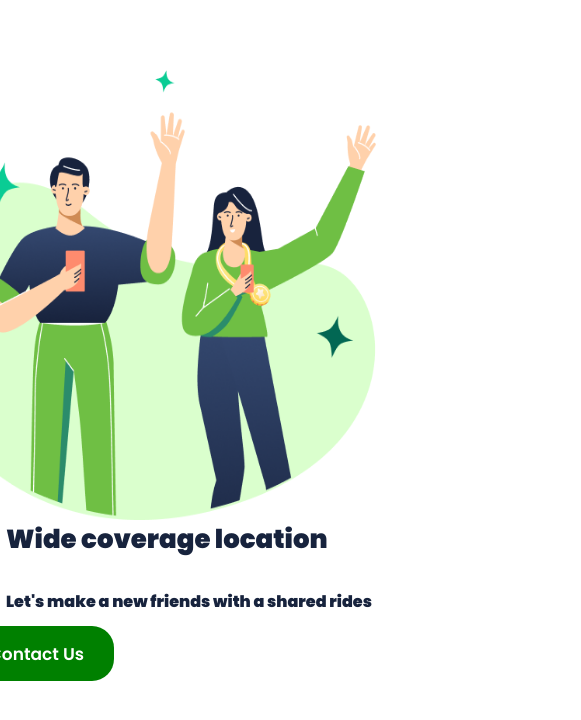
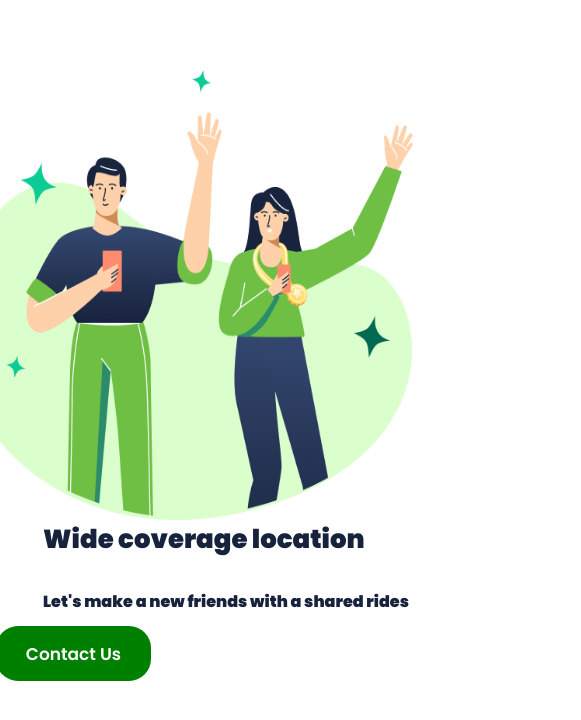
Before and after one commit to andmb20/PROJETO-CSS, a plain HTML site: page index.html in a window 390 px wide. Shown: the whole page, 581 px wide, since content can reach past the window. Drawn offline with Linux system fonts and the light colour scheme.

Commit message:
Alteração responsividade style.css

```diff
--- a/style.css
+++ b/style.css
@@ -79,9 +79,6 @@ p {
 }
 
 @media screen and (max-width:800px) {
-    * {
-        margin-right: 10%;
-    }
 
     header {
         display: none;
```
